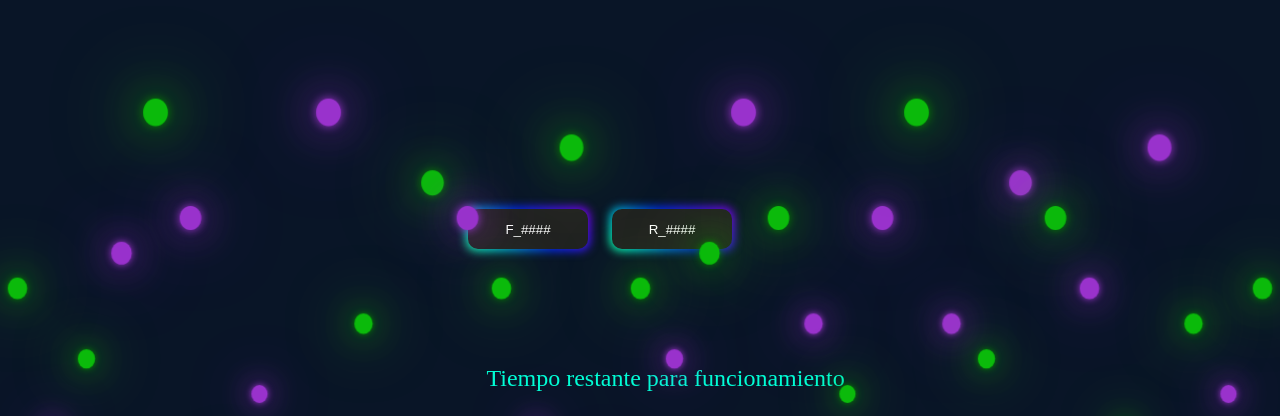
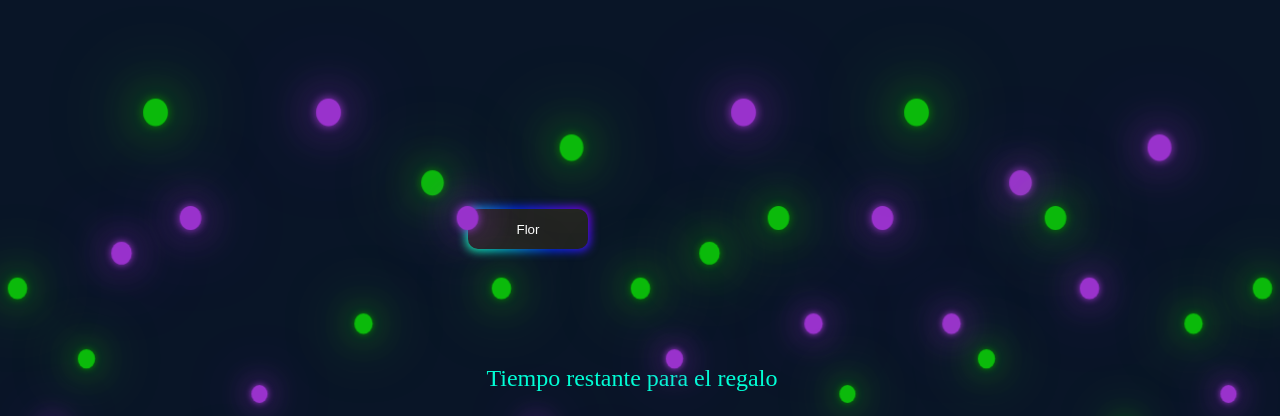
Before and after one commit to Jose20224/Your_Gift, a plain HTML site: page index.html in a window 1280 px wide. Shown: the part 83-499 px from the top of the page. Drawn offline with Linux system fonts and the light colour scheme.

Commit message:
Update index.html

```diff
--- a/index.html
+++ b/index.html
@@ -19,14 +19,13 @@
 <div class="contener">
 
   <div class="div1">
-   <button id="flor" class="button-85" role="button">F_####</button>
-   <button id="remolino" class="button-85" role="button">R_####</button>
+   <button id="flor" class="button-85" role="button">Flor</button>
   </div>
 
 
 <div class="div2">
 
-  <p class="spa">Tiempo restante para funcionamiento</p>
+  <p class="spa">Tiempo restante para el regalo</p>
 
     <div id="contador">00:00:00</div>
 
```
